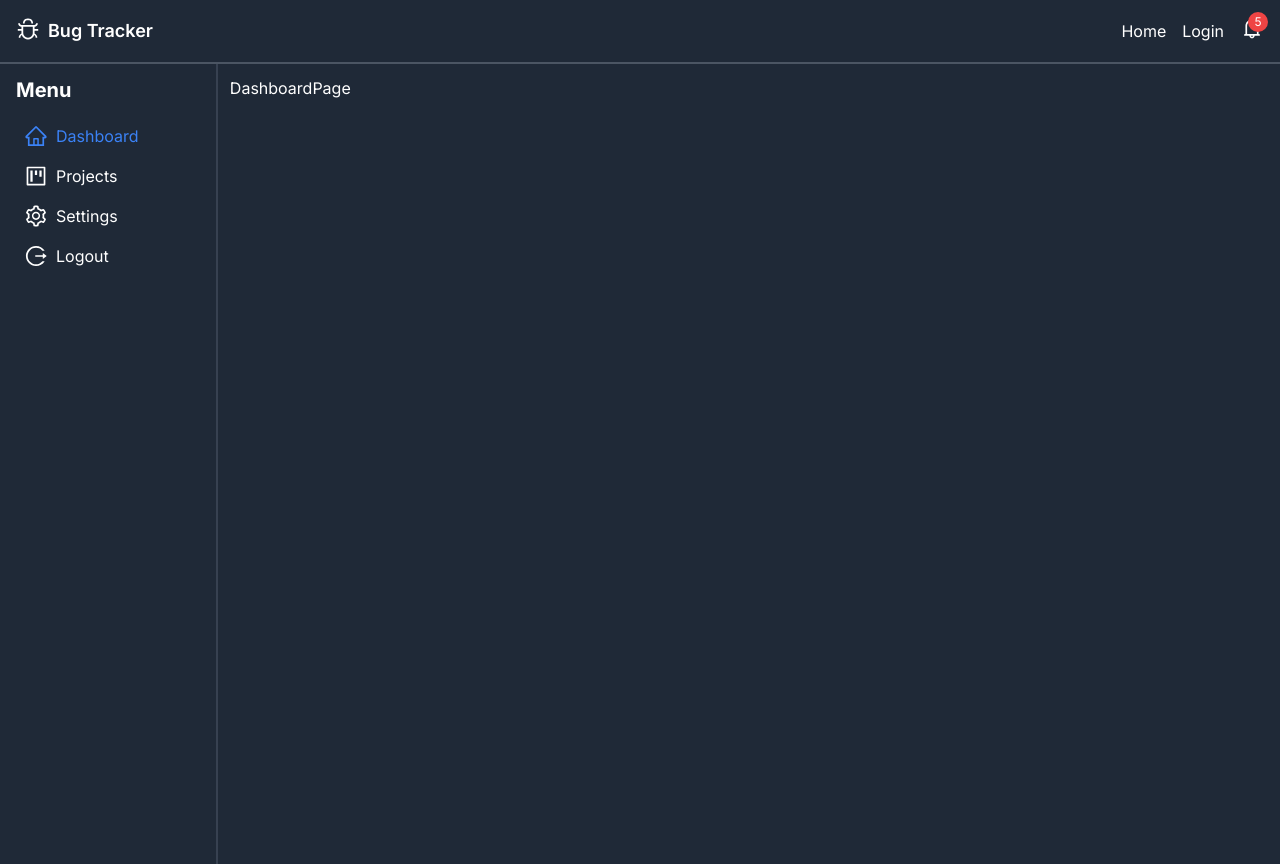
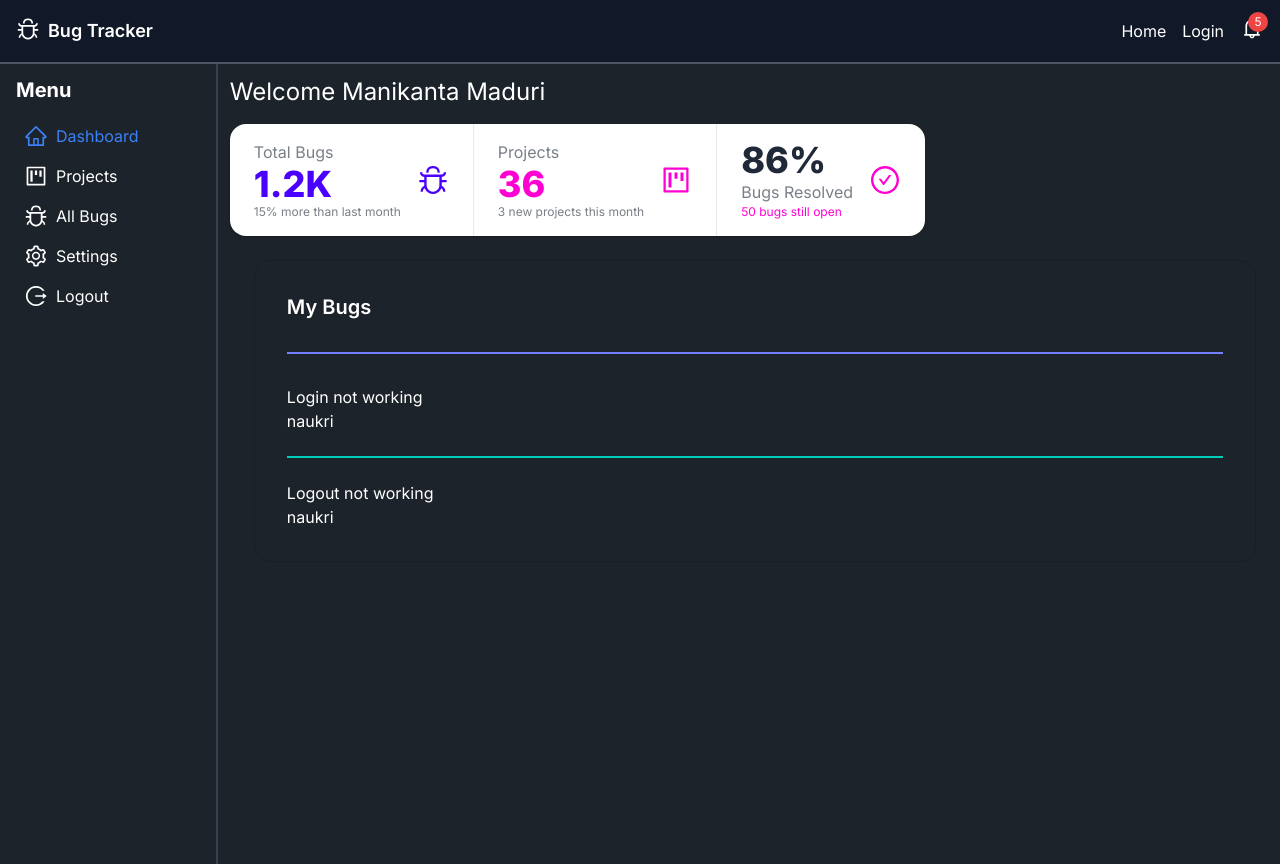
Before and after one commit to manimaduri/bug-tracker_ui, a Next.js app: page /dashboard in a window 1280 px wide. Built offline with nearby package versions, Linux system fonts and the light colour scheme.

Commit message:
added dashboard projects & bugs pages, made css changes

```diff
--- /dev/null
+++ b/app/all-bugs/page.tsx
@@ -0,0 +1,13 @@
+import BugsTable from '@/components/bugs-table'
+import React from 'react'
+
+const AllBugsPage = () => {
+  return (
+    <>
+    <h3 className='mb-4 text-2xl'>All Bugs</h3>
+    <BugsTable/>
+    </>
+  )
+}
+
+export default AllBugsPage
--- a/app/dashboard/page.tsx
+++ b/app/dashboard/page.tsx
@@ -1,14 +1,15 @@
+import Dashboard from '@/components/dashboard';
 import { Metadata } from 'next';
 import React from 'react'
 
 export const metadata : Metadata = {
-    title: 'Dashboard',
+    title: 'Dashboard - Bug Tracker',
     description: 'Dashboard page'
 };
 
 const DashboardPage = () => {
   return (
-    <div>DashboardPage</div>
+    <Dashboard/>
   )
 }
 
--- a/app/layout.tsx
+++ b/app/layout.tsx
@@ -17,12 +17,12 @@ export default function RootLayout({
   children: React.ReactNode;
 }>) {
   return (
-    <html lang="en">
+    <html lang="en"  data-theme="dark">
       <body className={inter.className}>
         <Navbar/>
         <div className="lg:flex pt-16">
           <Sidebar />
-          <div className="lg:w-full pl-3 pt-3 bg-gray-800">
+          <div className="lg:w-full pl-3 pt-3">
             {children}
           </div>
         </div>
--- a/app/projects/page.tsx
+++ b/app/projects/page.tsx
@@ -1,3 +1,4 @@
+import Projects from '@/components/projects';
 import { Metadata } from 'next'
 import React from 'react'
 
@@ -8,7 +9,7 @@ export const metadata : Metadata = {
 
 const ProjectsPage = () => {
   return (
-    <div>ProjectsPage</div>
+    <Projects/>
   )
 }
 
--- /dev/null
+++ b/components/bugs-table/index.tsx
@@ -0,0 +1,89 @@
+import React from 'react'
+
+const BugsTable = () => {
+  const bugs = [
+    {
+      id: 1,
+      name: "Bug 1",
+      assignee: { firstName: "John", lastName: "Doe", avatar: null },
+      reporter: { firstName: "Jane", lastName: "Doe", avatar: "https://daisyui.com/images/stock/photo-1534528741775-53994a69daeb.jpg" },
+      status: "Open",
+      priority: "High",
+      createdAt: "2022-01-01",
+    },
+    {
+      id: 2,
+      name: "Bug 2",
+      assignee: { firstName: "John", lastName: "Doe", avatar: "https://daisyui.com/images/stock/photo-1534528741775-53994a69daeb.jpg" },
+      reporter: { firstName: "Jane", lastName: "Doe", avatar: null },
+      status: "In Progress",
+      priority: "Medium",
+      createdAt: "2022-01-02",
+    },
+    // Add more bugs as needed
+  ];
+
+  return (
+    <div className="overflow-x-auto">
+      <table className="table">
+        {/* head */}
+        <thead>
+          <tr>
+            <th>#</th>
+            <th>Bug</th>
+            <th>Assignee</th>
+            <th>Reporter</th>
+            <th>Status</th>
+            <th>Priority</th>
+            <th>Created At</th>
+          </tr>
+        </thead>
+        <tbody>
+          {bugs.map((bug) => (
+            <tr className="hover" key={bug.id}>
+              <th>{bug.id}</th>
+              <td>{bug.name}</td>
+              <td>
+                <div className="avatar flex items-center">
+                  {bug.assignee.avatar ? (
+                    <div className="w-10 h-10 rounded-full overflow-hidden flex items-center justify-center">
+                      <img className="object-cover" src={bug.assignee.avatar} alt="avatar" />
+                    </div>
+                  ) : (
+                    <div className="avatar placeholder">
+                      <div className="bg-neutral text-neutral-content rounded-full w-10 h-10">
+                        <span className="text-xs">{bug.assignee.firstName[0]}{bug.assignee.lastName[0]}</span>
+                      </div>
+                    </div>
+                  )}
+                  <span className="ml-2">{bug.assignee.firstName} {bug.assignee.lastName}</span>
+                </div>
+              </td>
+              <td>
+                <div className="avatar flex items-center">
+                  {bug.reporter.avatar ? (
+                    <div className="w-10 h-10 rounded-full overflow-hidden flex items-center justify-center">
+                      <img className="object-cover" src={bug.reporter.avatar} alt="avatar" />
+                    </div>
+                  ) : (
+                    <div className="avatar placeholder">
+                      <div className="bg-neutral text-neutral-content rounded-full w-10 h-10">
+                        <span className="text-xs">{bug.reporter.firstName[0]}{bug.reporter.lastName[0]}</span>
+                      </div>
+                    </div>
+                  )}
+                  <span className="ml-2">{bug.reporter.firstName} {bug.reporter.lastName}</span>
+                </div>
+              </td>
+              <td>{bug.status}</td>
+              <td>{bug.priority}</td>
+              <td>{bug.createdAt}</td>
+            </tr>
+          ))}
+        </tbody>
+      </table>
+    </div>
+  )
+}
+
+export default BugsTable
--- /dev/null
+++ b/components/dashboard/index.tsx
@@ -0,0 +1,67 @@
+import React from "react";
+import {
+  AiOutlineBug,
+  AiOutlineProject,
+  AiOutlineCheckCircle,
+} from "react-icons/ai";
+
+const Dashboard = () => {
+  return (
+    <div>
+      <h2 className="mb-4 text-2xl">Welcome Manikanta Maduri</h2>
+      <div className="stats shadow" data-theme="light">
+        <div className="stat">
+          <div className="stat-figure text-primary">
+            <AiOutlineBug className="inline-block w-8 h-8 text-current" />
+          </div>
+          <div className="stat-title">Total Bugs</div>
+          <div className="stat-value text-primary">1.2K</div>
+          <div className="stat-desc">15% more than last month</div>
+        </div>
+
+        <div className="stat">
+          <div className="stat-figure text-secondary">
+            <AiOutlineProject className="inline-block w-8 h-8 text-current" />
+          </div>
+          <div className="stat-title">Projects</div>
+          <div className="stat-value text-secondary">36</div>
+          <div className="stat-desc">3 new projects this month</div>
+        </div>
+
+        <div className="stat">
+          <div className="stat-figure text-secondary">
+            <AiOutlineCheckCircle className="inline-block w-8 h-8 text-current" />
+          </div>
+          <div className="stat-value">86%</div>
+          <div className="stat-title">Bugs Resolved</div>
+          <div className="stat-desc text-secondary">50 bugs still open</div>
+        </div>
+      </div>
+      <div className="p-6" >
+      <div className="card bordered">
+        <div className="card-body">
+          <h2 className="card-title">My Bugs</h2>
+          <div className="divider divider-primary"></div>
+          <div className="content" >
+            {/* Add your content here */}
+            <ul>
+                <li>
+                    <p>Login not working</p>
+                    <p>naukri</p>
+                </li>
+          <div className="divider divider-accent"></div>
+
+                <li>
+                    <p>Logout not working</p>
+                    <p>naukri</p>
+                </li>
+            </ul>
+          </div>
+        </div>
+      </div>
+    </div>
+    </div>
+  );
+};
+
+export default Dashboard;
--- a/components/header/index.tsx
+++ b/components/header/index.tsx
@@ -1,8 +1,10 @@
-'use client';
+'use client'
 import React, { useState, useRef, useEffect, RefObject } from 'react';
-import { AiOutlineMenu, AiOutlineBell, AiOutlineBug, AiOutlineClose } from 'react-icons/ai';
-
-
+import { AiOutlineMenu, AiOutlineBell, AiOutlineBug, AiOutlineLogout } from 'react-icons/ai';
+import Link from 'next/link';
+import { loggedInMenuItems } from '@/utils/menuData';
+import { usePathname, useRouter } from 'next/navigation';
+import { isActiveLink } from '@/utils/isActiveLink';
 
 const useOnClickOutside = (ref: RefObject<HTMLDivElement>, handler: (event: MouseEvent) => void) => {
   useEffect(() => {
@@ -20,17 +22,14 @@ const useOnClickOutside = (ref: RefObject<HTMLDivElement>, handler: (event: Mous
 };
 
 const Navbar: React.FC = () => {
-  const [mobileOpen, setMobileOpen] = useState(false);
+  const path = usePathname();
+  const router = useRouter();
   const [notificationsCount, setNotificationsCount] = useState(5); // replace with actual count
   const [dropdownOpen, setDropdownOpen] = useState(false);
 
   const dropdownRef = useRef<HTMLDivElement>(null);
 
   useOnClickOutside(dropdownRef, () => setDropdownOpen(false));
-
-  const handleDrawerToggle = () => {
-    setMobileOpen(!mobileOpen);
-  };
 
   const handleDropdownToggle = () => {
     setDropdownOpen(!dropdownOpen);
@@ -43,16 +42,21 @@ const Navbar: React.FC = () => {
     { id: 5, text: 'Notification 5', read: false },
   ];
 
+  const handleLogout = () => {
+    localStorage.clear();
+    router.push('/');
+  };
+
   return (
     <div>
-      <nav className="fixed w-full bg-gray-800 p-4 flex justify-between items-center border-b-2 border-b-gray-600">
+      <nav className="fixed w-full  p-4 flex justify-between items-center bg-gray-900   border-b-2 border-b-gray-600">
         <div className='flex flex-row gap-2'>
           <AiOutlineBug className="h-6 w-6 text-white" />
           <div className="text-white font-semibold text-lg">Bug Tracker</div>
         </div>
         <div className="flex items-center">
-          <button className="text-white mr-4">Home</button>
-          <button className="text-white mr-4">Login</button>
+          <button className="text-white hidden lg:block mr-4">Home</button>
+          <button className="text-white hidden lg:block mr-4">Login</button>
           <div className="relative">
             <button onClick={handleDropdownToggle}>
               <AiOutlineBell className="h-6 w-6 text-white" />
@@ -70,28 +74,31 @@ const Navbar: React.FC = () => {
               </div>
             )}
           </div>
-          <button className="ml-4 lg:hidden" onClick={handleDrawerToggle}>
-            <AiOutlineMenu className="h-6 w-6 text-white" />
-          </button>
+          <div className="lg:hidden">
+          <div className="dropdown dropdown-hover dropdown-bottom dropdown-end">
+          <button tabIndex={0} type="button" >
+        <AiOutlineMenu className="h-6 w-6 text-white ml-2"/>
+      </button>
+      <ul tabIndex={0} className="dropdown-content z-[1] menu p-2 shadow bg-base-100 rounded-box w-52">
+        {loggedInMenuItems.map((item) => (
+          <li key={item.id}>
+            <Link href={item.href} className={isActiveLink(path,item.href) ? "text-blue-500" : "text-white"}>
+                <item.icon />
+                {item.label}
+            </Link>
+          </li>
+        ))}
+        <li >
+          <span onClick={handleLogout}>
+                <AiOutlineLogout />
+                Logout
+          </span>
+          </li>
+      </ul>
+    </div>
+          </div>
         </div>
       </nav>
-      {mobileOpen && (
-        <div className="fixed top-0 right-0 h-full w-64 bg-gray-800 text-white overflow-auto">
-          <div className="p-4">
-            <button className="absolute top-0 right-0 p-4" onClick={handleDrawerToggle}>
-              <AiOutlineClose className="h-6 w-6 text-white" />
-            </button>
-            <ul>
-              {['Home', 'Login'].map((text, index) => (
-                <li key={text} className="mb-2">
-                  {text}
-                  {index !== 1 && <hr />}
-                </li>
-              ))}
-            </ul>
-          </div>
-        </div>
-      )}
     </div>
   );
 }
--- /dev/null
+++ b/components/projects/index.tsx
@@ -0,0 +1,94 @@
+import React from 'react'
+
+const Projects = () => {
+    const projects = [
+        {
+          id: 1,
+          name: "Project 1",
+          progress: 70,
+          owner: "John Doe",
+          status: "In Progress",
+          totalBugs: 5,
+          resolvedBugs : 3,
+          startDate: "2022-01-01",
+          endDate: "2022-12-31",
+        },
+        {
+          id: 2,
+          name: "Project 2",
+          progress: 30,
+          owner: "Jane Doe",
+          status: "Not Started",
+          totalBugs: 0,
+            resolvedBugs : 0,
+          startDate: "2022-02-01",
+          endDate: "2022-12-31",
+        },
+        {
+          id: 3,
+          name: "Project 3",
+          progress: 30,
+          owner: "Jane MAry",
+          status: "Not Started",
+          totalBugs: 0,
+            resolvedBugs : 0,
+          startDate: "2022-02-01",
+          endDate: "2022-12-31",
+        },
+        {
+          id: 4,
+          name: "Project 4",
+          progress: 30,
+          owner: "Spidrman",
+          status: "Not Started",
+          totalBugs: 0,
+            resolvedBugs : 0,
+          startDate: "2022-02-01",
+          endDate: "2022-12-31",
+        },
+        // Add more projects as needed
+      ];
+  return (
+    <>
+<h2 className="mb-4 text-2xl">Projects</h2>
+    <div className="overflow-x-auto">
+  <table className="table table-zebra">
+    {/* head */}
+    <thead>
+      <tr>
+        <th></th>
+        <th>Project Name</th>
+        <th>Progress%</th>
+        <th>Owner</th>
+        <th>Status</th>
+        <th>Bugs</th>
+        <th>Start Date</th>
+        <th>End Date</th>
+      </tr>
+    </thead>
+    <tbody>
+    {projects.map((project) => (
+    <tr key={project.id}>
+      <th>{project.id}</th>
+      <td>{project.name}</td>
+      <td>{project.progress}%</td>
+      <td>{project.owner}</td>
+      <td>{project.status}</td>
+      <td>
+        {project.resolvedBugs}
+        <progress className="progress progress-success w-16 mx-2" value={project.resolvedBugs} max={project.totalBugs}></progress>
+        {project.totalBugs}
+        </td>
+      <td>{project.startDate}</td>
+      <td>{project.endDate}</td>
+    </tr>
+  ))}
+
+    </tbody>
+  </table>
+</div>
+</>
+  )
+}
+
+export default Projects
--- a/components/sidebar/index.tsx
+++ b/components/sidebar/index.tsx
@@ -1,14 +1,12 @@
 "use client";
 import React from "react";
 import {
-  AiOutlineHome,
-  AiOutlineProject,
-  AiOutlineSetting,
   AiOutlineLogout,
 } from "react-icons/ai";
 import { useRouter, usePathname } from "next/navigation";
 import Link from "next/link";
 import { isActiveLink } from "@/utils/isActiveLink";
+import { loggedInMenuItems } from "@/utils/menuData";
 
 
 
@@ -16,11 +14,7 @@ const Sidebar = () => {
   const router = useRouter();
   const path = usePathname();
 
-  const links = [
-    { id : 1 , href: "/dashboard", icon: AiOutlineHome, label: "Dashboard" },
-    { id : 2 , href: "/projects", icon: AiOutlineProject, label: "Projects" },
-    { id : 3 , href: "/settings", icon: AiOutlineSetting, label: "Settings" },
-  ];
+
 
   const handleLogout = () => {
     localStorage.clear();
@@ -30,10 +24,10 @@ const Sidebar = () => {
   return (
     path !== "/" &&
     path !== "/register" && (
-      <div className="hidden lg:flex lg:flex-col lg:w-64 bg-gray-800 text-white h-screen px-4 pt-3 pb-8 border-r-2 border-gray-700">
+      <div className="hidden lg:flex lg:flex-col lg:w-64  text-white h-screen px-4 pt-3 pb-8 border-r-2 border-gray-700">
         <h2 className="text-xl font-bold mb-4">Menu</h2>
         <ul>
-          {links.map((link) => (
+          {loggedInMenuItems.map((link) => (
             <li key={link.id} className={`mb-2 hover:bg-gray-700 px-2 py-1 rounded `}>
               <Link href={link.href} className={`${isActiveLink(path, link.href) ? 'text-blue-500' : 'text-white'}`}>
                 <span className="flex items-center">
--- a/tailwind.config.ts
+++ b/tailwind.config.ts
@@ -16,5 +16,15 @@ const config: Config = {
     },
   },
   plugins: [daisyui],
+  daisyui: {
+    themes: ["light", "dark", "cupcake"], // false: only light + dark | true: all themes | array: specific themes like this ["light", "dark", "cupcake"]
+    darkTheme: "dark", // name of one of the included themes for dark mode
+    base: true, // applies background color and foreground color for root element by default
+    styled: true, // include daisyUI colors and design decisions for all components
+    utils: true, // adds responsive and modifier utility classes
+    prefix: "", // prefix for daisyUI classnames (components, modifiers and responsive class names. Not colors)
+    logs: true, // Shows info about daisyUI version and used config in the console when building your CSS
+    themeRoot: ":root", // The element that receives theme color CSS variables
+  },
 };
 export default config;
--- /dev/null
+++ b/utils/menuData.ts
@@ -0,0 +1,13 @@
+import { AiOutlineHome, AiOutlineProject, AiOutlineSetting, AiOutlineLogin, AiOutlineUserAdd, AiOutlineBug } from "react-icons/ai";
+
+export const loggedInMenuItems = [
+    { id : 1 , href: "/dashboard", icon: AiOutlineHome, label: "Dashboard" },
+    { id : 2 , href: "/projects", icon: AiOutlineProject, label: "Projects" },
+    { id : 2 , href: "/all-bugs", icon: AiOutlineBug, label: "All Bugs" },
+    { id : 3 , href: "/settings", icon: AiOutlineSetting, label: "Settings" },
+  ];
+
+  export const menuItems = [
+    { id : 1 , href: "/", icon: AiOutlineLogin, label: "Login" },
+    { id : 2 , href: "/register", icon: AiOutlineUserAdd, label: "Register" },
+  ]
```
